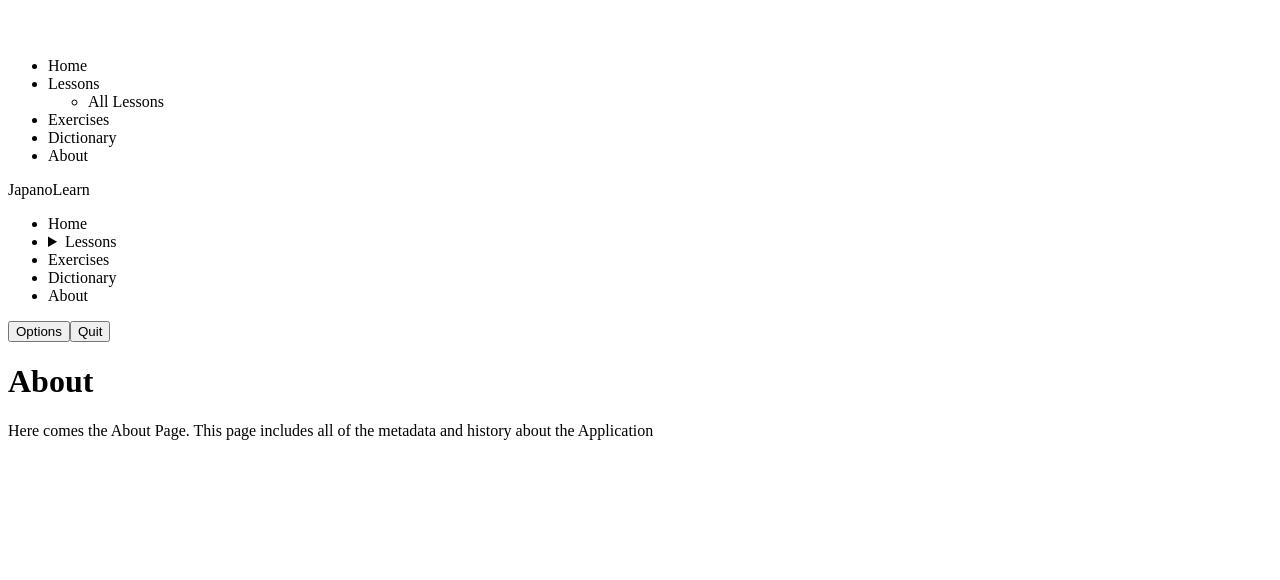
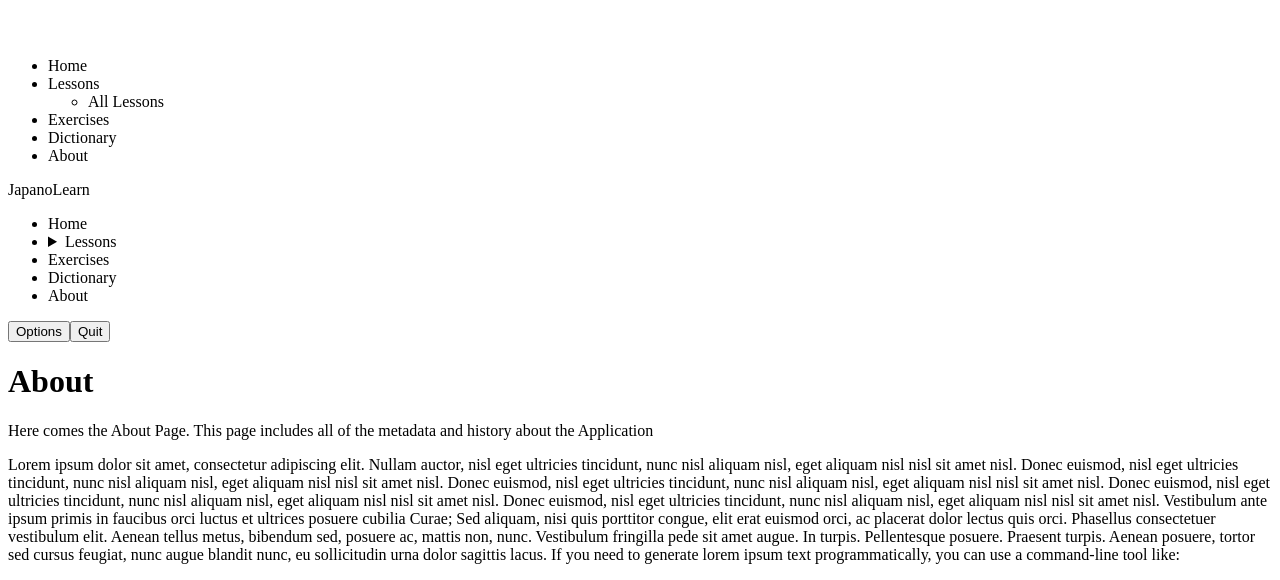
Before and after one commit to happygoluckycodeeditor/japanolearn-opensource, a React (Vite) app in the folder src/renderer/: page /about in a window 1280 px wide. Shown: the part 1235-1815 px from the top of the page. Before the commit the page ends 1691 px from the top, so only its background shows below. Built offline with nearby package versions, Linux system fonts and the light colour scheme.

Commit message:
Added placeholder text

```diff
--- a/src/renderer/src/components/About.tsx
+++ b/src/renderer/src/components/About.tsx
@@ -9,6 +9,22 @@ const Options: React.FC = () => {
         Here comes the About Page. This page includes all of the metadata and history about the
         Application
       </p>
+      <p className="mt-4">
+        Lorem ipsum dolor sit amet, consectetur adipiscing elit. Nullam auctor, nisl eget ultricies
+        tincidunt, nunc nisl aliquam nisl, eget aliquam nisl nisl sit amet nisl. Donec euismod, nisl
+        eget ultricies tincidunt, nunc nisl aliquam nisl, eget aliquam nisl nisl sit amet nisl.
+        Donec euismod, nisl eget ultricies tincidunt, nunc nisl aliquam nisl, eget aliquam nisl nisl
+        sit amet nisl. Donec euismod, nisl eget ultricies tincidunt, nunc nisl aliquam nisl, eget
+        aliquam nisl nisl sit amet nisl. Donec euismod, nisl eget ultricies tincidunt, nunc nisl
+        aliquam nisl, eget aliquam nisl nisl sit amet nisl. Vestibulum ante ipsum primis in faucibus
+        orci luctus et ultrices posuere cubilia Curae; Sed aliquam, nisi quis porttitor congue, elit
+        erat euismod orci, ac placerat dolor lectus quis orci. Phasellus consectetuer vestibulum
+        elit. Aenean tellus metus, bibendum sed, posuere ac, mattis non, nunc. Vestibulum fringilla
+        pede sit amet augue. In turpis. Pellentesque posuere. Praesent turpis. Aenean posuere,
+        tortor sed cursus feugiat, nunc augue blandit nunc, eu sollicitudin urna dolor sagittis
+        lacus. If you need to generate lorem ipsum text programmatically, you can use a command-line
+        tool like:
+      </p>
 
       {/* We'll add more content here later */}
     </div>
```
